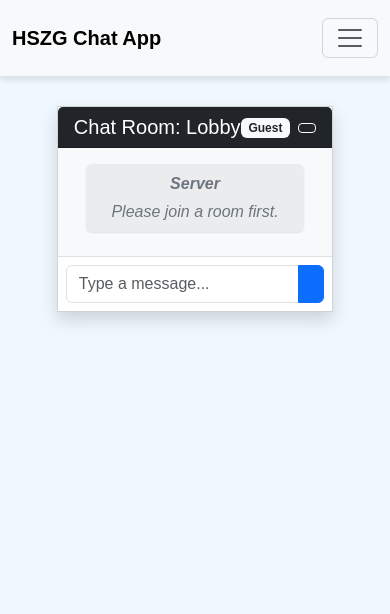
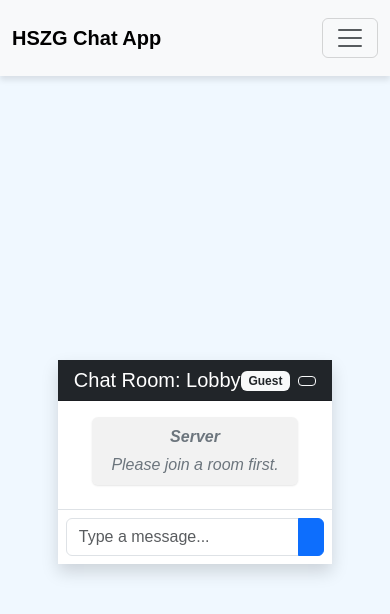
Before and after one commit to NiklasKaulfers/Chat-App-Angular, an Angular app: page /chat in a window 390 px wide. Shown: the top 614 px of the page. Built offline with nearby package versions, Linux system fonts and the light colour scheme.

Commit message:
upodarted css

```diff
--- a/src/app/components/chat/chat.component.css
+++ b/src/app/components/chat/chat.component.css
@@ -1,31 +1,31 @@
-:host {
-  display: block;
-  height: calc(100vh - 100px);
-  overflow: hidden;
-}
 
 .chat-container {
-  height: 100%;
-  width: 100%;
+  display: flex;
+  height: 100vh;
+  width: 100vw;
+  background-color: #f8f9fa;
+  padding: 1rem;
 }
 
 .card {
-  height: 100%;
-  border-radius: 0;
+  width: 100%;
+  border-radius: 8px;
+  border: none;
+  display: flex;
+  flex-direction: column;
 }
 
-.chat-body {
-  height: 100%;
+.card-header {
+  border-radius: 8px 8px 0 0;
 }
 
 .chat-box {
-  background-color: #f8f9fa;
   scrollbar-width: thin;
   scrollbar-color: rgba(0, 0, 0, 0.2) transparent;
 }
 
 .chat-box::-webkit-scrollbar {
-  width: 4px;
+  width: 6px;
 }
 
 .chat-box::-webkit-scrollbar-track {
@@ -43,20 +43,21 @@
 }
 
 .sender-message {
-  background-color: var(--bs-primary, #0d6efd);
+  background-color: #007bff;
   color: white;
   margin-left: auto;
   border-bottom-right-radius: 0;
 }
 
 .received-message {
-  background-color: var(--bs-light, #f8f9fa);
+  background-color: #ffffff;
   border-bottom-left-radius: 0;
+  align-self: flex-start;
 }
 
 .system-message {
   background-color: rgba(0, 0, 0, 0.05);
-  color: var(--bs-secondary, #6c757d);
+  color: #6c757d;
   text-align: center;
   max-width: 90%;
   margin: 0 auto;
@@ -67,29 +68,44 @@
   word-break: break-word;
 }
 
-.chat-input {
-  background-color: #fff;
+.typing-indicator {
+  color: #6c757d;
 }
 
-.input-group {
-  max-height: 50px;
+.chat-input {
+  background-color: #ffffff;
 }
 
-.input-group input {
-  height: 38px;
+@media (min-aspect-ratio: 16/9) {
+  .chat-container {
+    height: calc(100vw * 9/16);
+    margin: auto 0;
+  }
 }
 
-@media (max-height: 600px) {
-  .chat-message {
-    margin-bottom: 0.5rem !important;
-    padding: 0.5rem !important;
+@media (max-aspect-ratio: 16/9) {
+  .chat-container {
+    width: calc(100vh * 16/9);
+    margin: 0 auto;
+  }
+}
+
+@media (max-width: 576px) {
+  .chat-container {
+    padding: 0;
+    height: 100vh;
+    width: 100vw;
   }
 
-  .message-header {
-    margin-bottom: 0.25rem !important;
+  .card {
+    border-radius: 0;
   }
 
-  .chat-input {
-    padding: 0.5rem !important;
+  .card-header {
+    border-radius: 0;
+  }
+
+  .chat-message {
+    max-width: 85%;
   }
 }
```
